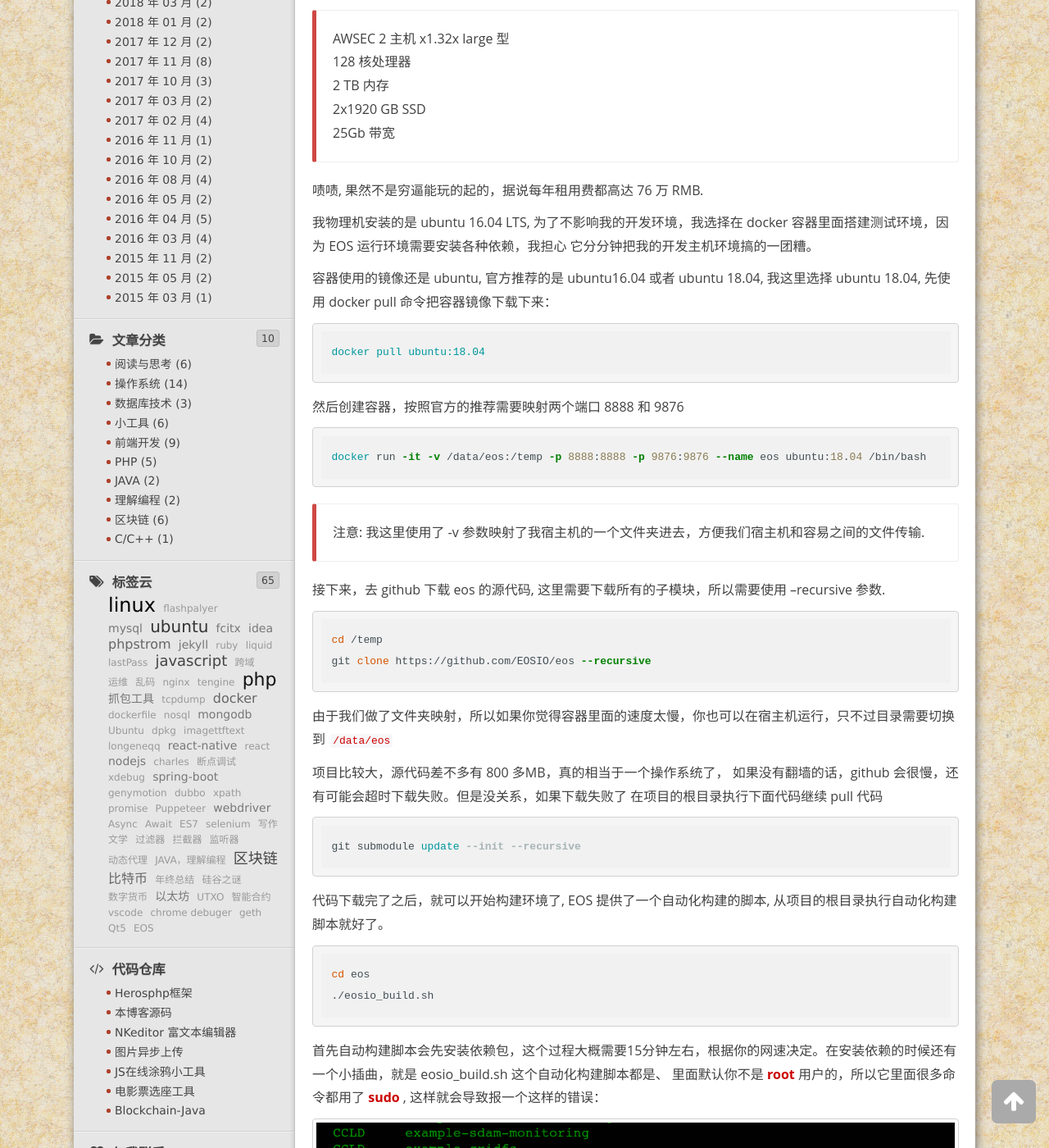
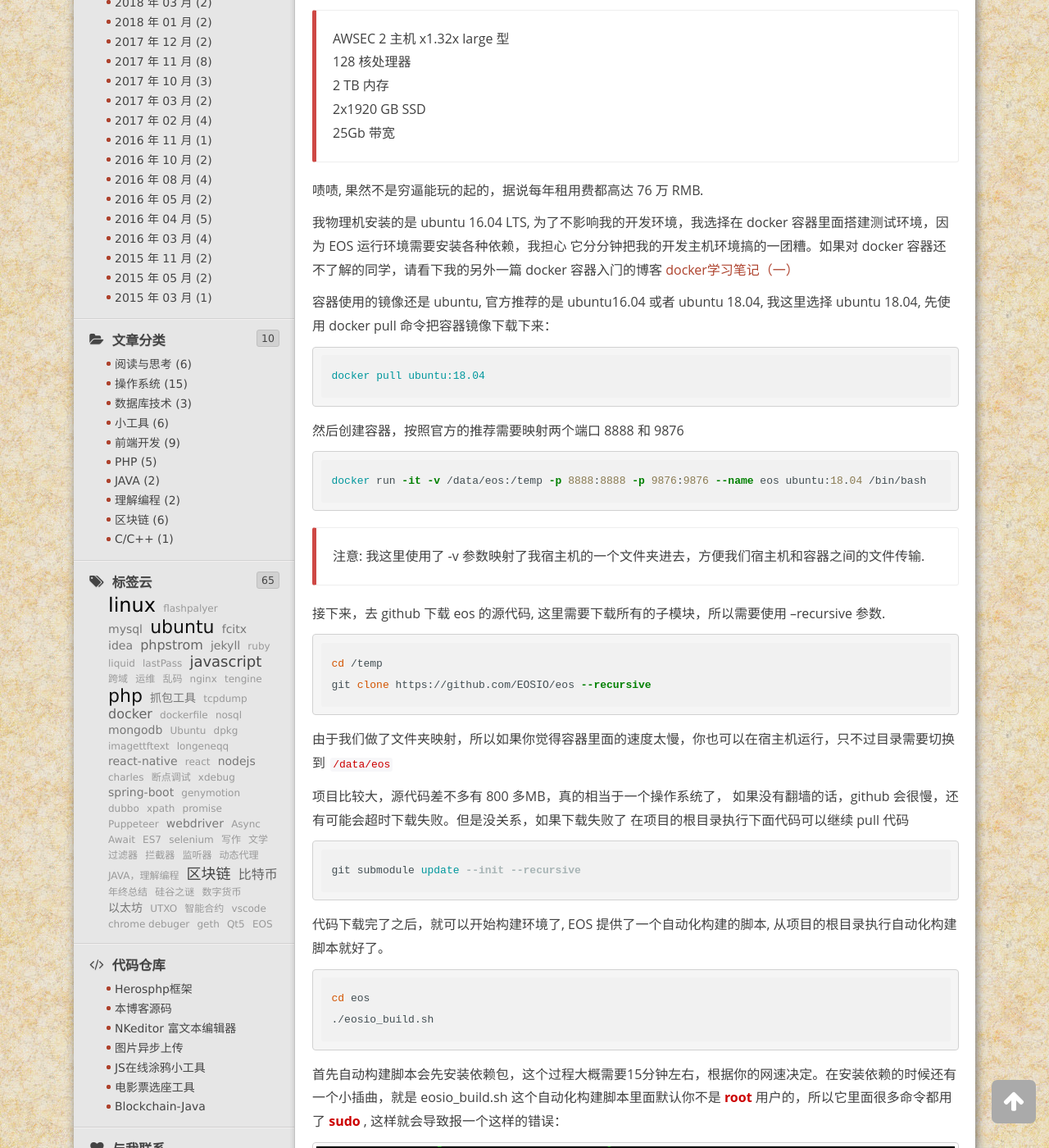
Before and after one commit to FunctFan/blog, a Jekyll site: the page built from _posts/2018/06/2018-06-12-build-eos-environment.md, in a window 1280 px wide and 1400 px high, scrolled down 623 px. Shown: the whole window at 82% size. Built offline with Jekyll 4.4.1, drawn with Linux system fonts in a browser that asks for light colours; some of the changed text lies outside the part shown.

Commit message:
add a new blog

````diff
--- a/_posts/2018/06/2018-06-12-build-eos-environment.md
+++ b/_posts/2018/06/2018-06-12-build-eos-environment.md
@@ -34,7 +34,8 @@ __所以说内存低于 8GB 的同学就不要尝试了__
 啧啧, 果然不是穷逼能玩的起的，据说每年租用费都高达 76 万 RMB.
 
 我物理机安装的是 ubuntu 16.04 LTS, 为了不影响我的开发环境，我选择在 docker 容器里面搭建测试环境，因为 EOS 运行环境需要安装各种依赖，我担心
-它分分钟把我的开发主机环境搞的一团糟。
+它分分钟把我的开发主机环境搞的一团糟。如果对 docker 容器还不了解的同学，请看下我的另外一篇 docker 容器入门的博客
+[docker学习笔记（一）](/20160501/docker-study-1.html)
 
 容器使用的镜像还是 ubuntu, 官方推荐的是 ubuntu16.04 或者 ubuntu 18.04, 我这里选择 ubuntu 18.04, 先使用 docker pull 命令把容器镜像下载下来：
 
@@ -48,7 +49,7 @@ docker pull ubuntu:18.04
 docker run -it -v /data/eos:/temp -p 8888:8888 -p 9876:9876 --name eos ubuntu:18.04 /bin/bash
 ```
 
-> 注意: 我这里使用了 -v 参数映射了我宿主机的一个文件夹进去，方便我们宿主机和容易之间的文件传输.
+> 注意: 我这里使用了 -v 参数映射了我宿主机的一个文件夹进去，方便我们宿主机和容器之间的文件传输.
 
 接下来，去 github 下载 eos 的源代码, 这里需要下载所有的子模块，所以需要使用 --recursive 参数.
 
@@ -59,7 +60,7 @@ git clone https://github.com/EOSIO/eos --recursive
 由于我们做了文件夹映射，所以如果你觉得容器里面的速度太慢，你也可以在宿主机运行，只不过目录需要切换到 <code class="scode">/data/eos</code>
 
 项目比较大，源代码差不多有 800 多MB，真的相当于一个操作系统了， 如果没有翻墙的话，github 会很慢，还有可能会超时下载失败。但是没关系，如果下载失败了
-在项目的根目录执行下面代码继续 pull 代码
+在项目的根目录执行下面代码可以继续 pull 代码
 
 ```bash
 git submodule update --init --recursive
@@ -72,27 +73,26 @@ cd eos
 ./eosio_build.sh
 ```
 
-首先自动构建脚本会先安装依赖包，这个过程大概需要15分钟左右，根据你的网速决定。在安装依赖的时候还有一个小插曲，就是 eosio_build.sh 这个自动化构建脚本都是、
-里面默认你不是 __root__  用户的，所以它里面很多命令都用了 __sudo__ , 这样就会导致报一个这样的错误：
+首先自动构建脚本会先安装依赖包，这个过程大概需要15分钟左右，根据你的网速决定。在安装依赖的时候还有一个小插曲，就是 eosio_build.sh
+这个自动化构建脚本里面默认你不是 __root__  用户的，所以它里面很多命令都用了 __sudo__ , 这样就会导致报一个这样的错误：
 
 <img class="img-view" data-src="/images/2018/06/eosbuild-2.png" src="/images/1px.png" />
 
 这个很简单，打开 eosio_build.sh 脚本，把里面所有的 __sudo__ 全部去掉。比如把 sudo apt-get update 换成 apt-get update, 以此类推.
 
-依赖安装一切很顺利，然后接下来你会遇到第二个坑，就是 eosio_build.sh 会在 github 上面下载很多项目来编译安装，比如 mondo-c-driver 等。
+依赖安装一切很顺利，然后接下来你会遇到第二个坑，就是 eosio_build.sh 会在 github 上面下载很多项目来编译安装，比如 mongo-c-driver 等。
 
 github 用的是亚马逊的 aws 云存储，国内访问非常慢，经常下着下着就断了，相信不少人都吐槽过这个。所以安装进行到第二阶段的时候我这边是报了一个这样的错误：
 
 <img class="img-view" data-src="/images/2018/06/eosbuild-1.png" src="/images/1px.png" />
 
-由于 mondo-c-driver 下载失败，执行下面的解压命令的时候出错了，重试了好几次，每次都是到这里下载失败。后来不想浪费时间了，直接去 github 把
-mondo-c-driver-1.9.3.tar.gz 下载下来，然后 copy 到 /tmp
+由于 mongo-c-driver 下载失败，执行下面的解压命令的时候出错了，重试了好几次，每次都是到这里下载失败。后来不想浪费时间了，直接去 github 把
+mongo-c-driver-1.9.3.tar.gz 下载下来，然后 copy 到 /tmp
 
 下载地址：[https://github.com/mongodb/mongo-c-driver/releases?after=1.9.4](https://github.com/mongodb/mongo-c-driver/releases?after=1.9.4)
 
 ```bash
 wget https://github.com/mongodb/mongo-c-driver/releases/download/1.9.3/mongo-c-driver-1.9.3.tar.gz
-
 cp mongo-c-driver-1.9.3.tar.gz /tmp
 ```
 
@@ -186,7 +186,11 @@ nodeos -e -p eosio --plugin eosio::chain_api_plugin --plugin eosio::history_api_
 
 <img class="img-view" data-src="/images/2018/06/eosbuild-7.png" src="/images/1px.png" />
 
-至此，EOS 本地开发环境搭建搭建完成. Enjoy coding!
+至此，EOS 本地开发环境搭建搭建完成.
+
+这里顺便提一句，本文是使用 docker 容器模拟物理机器来搭建的，如果单纯想用容器去跑 EOS 服务，要简单的多，只要执行几条命令就好了，
+官网有详细的教程 [https://github.com/EOSIO/eos/blob/master/Docker/README.md](https://github.com/EOSIO/eos/blob/master/Docker/README.md), 感兴趣的
+同学可以去看看，我这里就不赘述了.
 
 
 
````
Also changed, not shown: other parts of _posts/2018/06/2018-06-12-build-eos-environment.md (+2 -2 lines), _posts/2018/06/2018-06-13-ubuntu-18.04-auto-start.md (added, +96 -0 lines).
